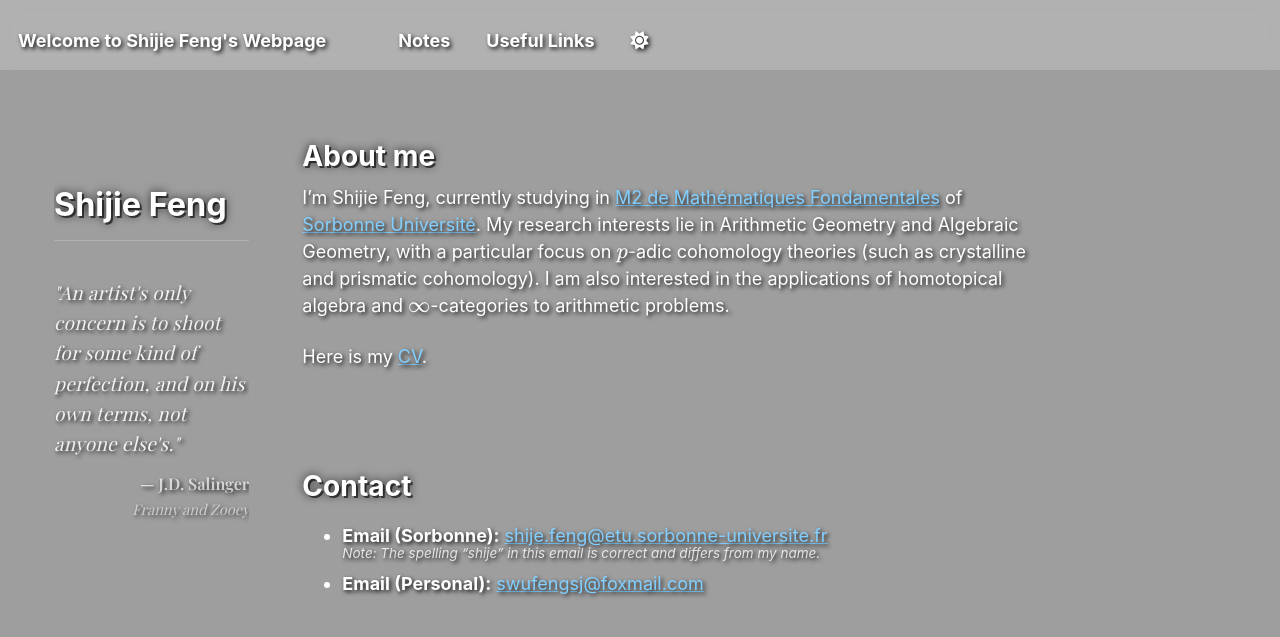
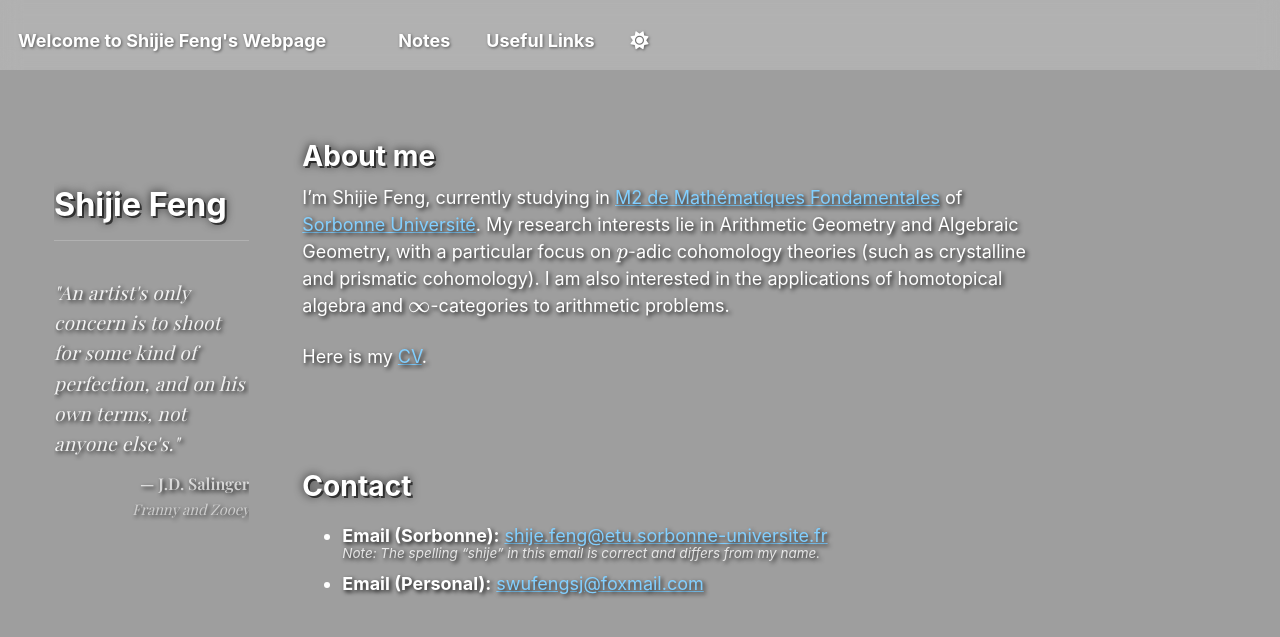
Before and after one commit to SHJFeng/SHJFeng.github.io, a Jekyll site: the page built from _pages/about.md, in a window 1280 px wide and 900 px high. Shown: the top 637 px of the window. Built offline with Jekyll 4.4.1, drawn with Linux system fonts in a browser that asks for light colours; some web fonts are replaced.

Commit message:
导航栏阴影变浅 _custom.scss

```diff
--- a/_sass/_custom.scss
+++ b/_sass/_custom.scss
@@ -24,7 +24,6 @@ body {
 
 /* 3. 全局立体阴影 (保持不变) */
 body,
-.masthead,
 .sidebar,
 .page__footer,
 .author__name,
@@ -97,3 +96,15 @@ small, .small {
     /* 这里改成你想要的浅灰色，0.8 表示 80% 不透明度的白色，看起来就是很舒服的浅灰 */
     color: rgba(255, 255, 255, 0.8) !important;
 }
+/* ==========================================================================
+   Masthead Shadow Override (Lighter)
+   ========================================================================== */
+
+/* 强制把导航栏(包含里面的链接和文字)的阴影改浅 */
+.masthead,
+.masthead a,
+.masthead__menu-item,
+.greedy-nav {
+    /* 偏移1px，模糊3px，透明度0.5 (比全局的0.9浅一半) */
+    text-shadow: 1px 1px 3px rgba(0, 0, 0, 0.5) !important;
+}
```
